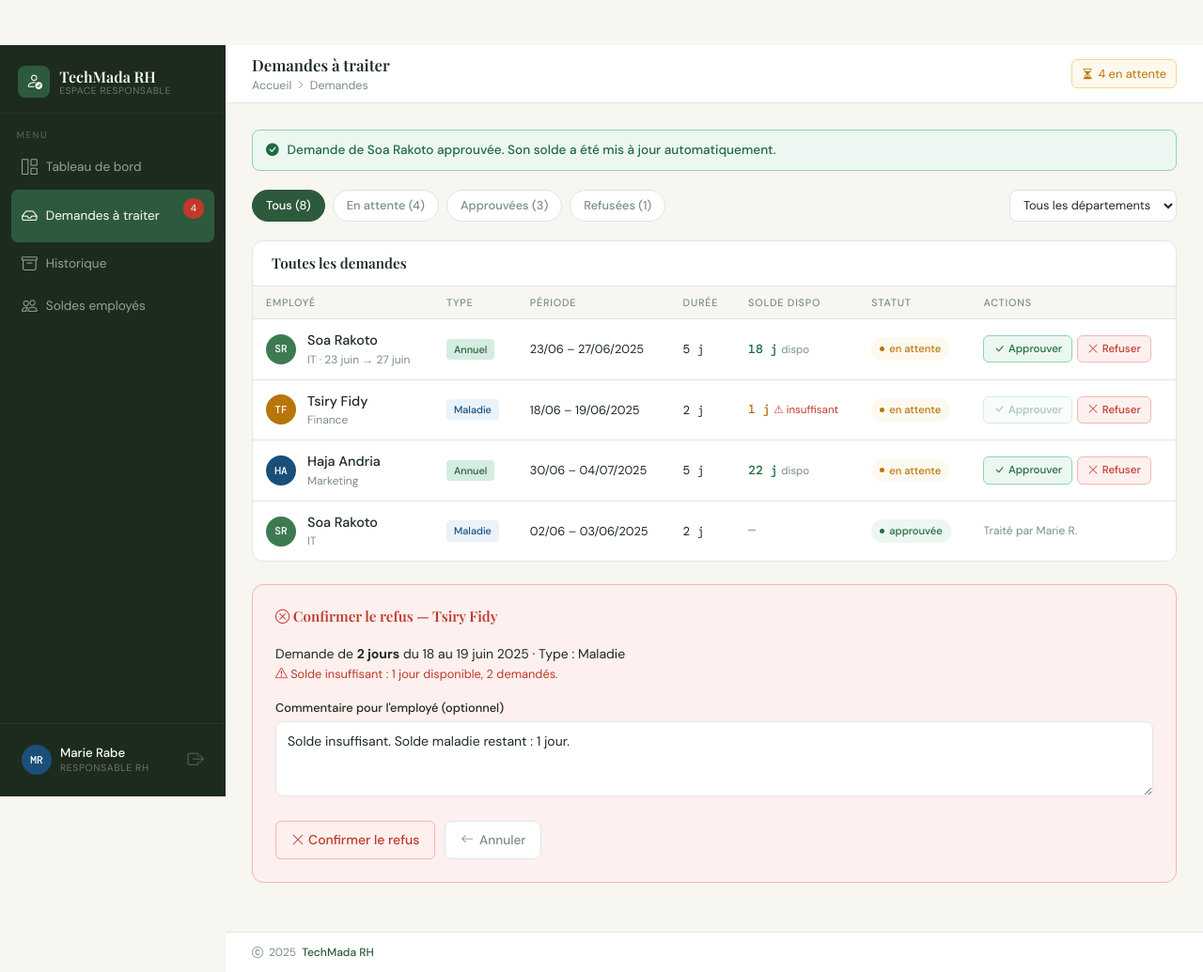
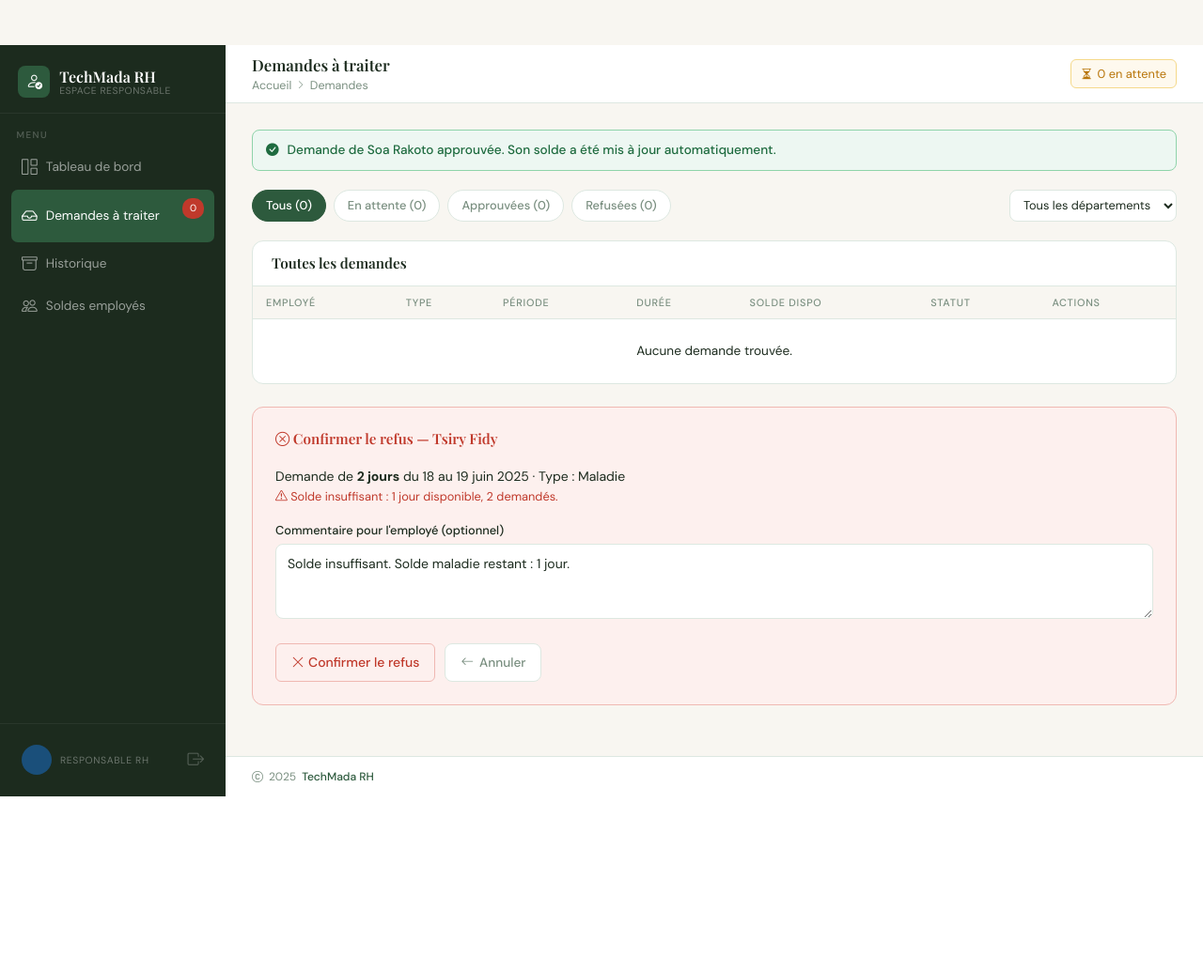
Before and after one commit to nyandomm6-crypto/entreprise-techMada, a CodeIgniter 4 app: the page made by app/Views/rh/listDemande.php in a window 1280 px wide. Shown: the whole page at 94% size. After the commit the page ends 848 px from the top, so only its background shows below. Run offline with PHP 8.4 and a stand-in for CodeIgniter, Linux system fonts and the light colour scheme; the template is opened without the code that fills it, so the values that code supplies are empty; some libraries are stand-ins or nearby versions.

Commit message:
Update listDemande.php

```diff
--- a/app/Views/rh/listDemande.php
+++ b/app/Views/rh/listDemande.php
@@ -1,6 +1,58 @@
 <?= $this->extend('layouts/app') ?>
 
 <?= $this->section('content') ?>
+<?php
+$demandes = $demandes ?? [];
+$employe = $employe ?? [];
+$nbDemandes = count($demandes);
+$nbEnAttente = count(array_filter($demandes, static fn ($d) => in_array(strtolower($d['statut'] ?? ''), ['en attente', 'en_attente'], true)));
+$nbValidees = count(array_filter($demandes, static fn ($d) => in_array(strtolower($d['statut'] ?? ''), ['validé', 'valide', 'approuvée', 'approuvee'], true)));
+$nbRefusees = count(array_filter($demandes, static fn ($d) => in_array(strtolower($d['statut'] ?? ''), ['refusé', 'refuse'], true)));
+
+$formatDate = static function (?string $date): string {
+    if (empty($date)) {
+        return '-';
+    }
+
+    return date('d/m/Y', strtotime($date));
+};
+
+$initiales = static function (array $demande): string {
+    return strtoupper(substr($demande['prenom'] ?? '', 0, 1) . substr($demande['nom'] ?? '', 0, 1));
+};
+
+$statutClass = static function (string $statut): string {
+    $statut = strtolower($statut);
+
+    if (in_array($statut, ['validé', 'valide', 'approuvée', 'approuvee'], true)) {
+        return 's-approuvee';
+    }
+
+    if (in_array($statut, ['refusé', 'refuse'], true)) {
+        return 's-refusee';
+    }
+
+    return 's-attente';
+};
+
+$statutLibelle = static function (string $statut): string {
+    return str_replace('_', ' ', $statut);
+};
+
+$typeClass = static function (string $type): string {
+    $type = strtolower($type);
+
+    if (str_contains($type, 'maladie')) {
+        return 't-maladie';
+    }
+
+    if (str_contains($type, 'sans')) {
+        return 't-sans-solde';
+    }
+
+    return 't-annuel';
+};
+?>
 <section id="page-liste-rh" style="margin-top:3rem">
 <div class="app-wrap">
 
@@ -15,7 +67,7 @@
       <li>
         <a href="#page-liste-rh" class="active">
           <i class="bi bi-inbox"></i> Demandes à traiter
-          <span class="nav-badge alert">4</span>
+          <span class="nav-badge alert"><?= esc($nbEnAttente) ?></span>
         </a>
       </li>
       <li><a href="#page-liste-rh"><i class="bi bi-archive"></i> Historique</a></li>
@@ -23,8 +75,8 @@
     </ul>
     <div class="sidebar-user">
       <div class="s-user-row">
-        <div class="avatar av-blue">MR</div>
-        <div><div class="user-name">Marie Rabe</div><div class="user-role">Responsable RH</div></div>
+        <div class="avatar av-blue"><?= esc(strtoupper(substr($employe['prenom'] ?? '', 0, 1) . substr($employe['nom'] ?? '', 0, 1))) ?></div>
+        <div><div class="user-name"><?= esc(trim(($employe['prenom'] ?? '') . ' ' . ($employe['nom'] ?? ''))) ?></div><div class="user-role">Responsable RH</div></div>
         <a href="#page-login" style="margin-left:auto;color:rgba(255,255,255,.25);font-size:1.1rem"><i class="bi bi-box-arrow-right"></i></a>
       </div>
     </div>
@@ -38,7 +90,7 @@
       </div>
       <div class="topbar-actions">
         <span style="font-size:.8rem;color:var(--muted);background:var(--warn-bg);border:1px solid var(--warn-br);border-radius:6px;padding:5px 10px;display:flex;align-items:center;gap:5px;color:var(--warn)">
-          <i class="bi bi-hourglass-split"></i> 4 en attente
+          <i class="bi bi-hourglass-split"></i> <?= esc($nbEnAttente) ?> en attente
         </span>
       </div>
     </div>
@@ -53,10 +105,10 @@
 
       <!-- Filtre -->
       <div style="display:flex;gap:8px;margin-bottom:1.25rem;flex-wrap:wrap">
-        <button style="padding:6px 14px;border-radius:20px;font-size:.8rem;font-weight:500;border:1.5px solid var(--forest);background:var(--forest);color:var(--white);cursor:pointer">Tous (8)</button>
-        <button style="padding:6px 14px;border-radius:20px;font-size:.8rem;font-weight:500;border:1.5px solid var(--border);background:var(--white);color:var(--muted);cursor:pointer">En attente (4)</button>
-        <button style="padding:6px 14px;border-radius:20px;font-size:.8rem;font-weight:500;border:1.5px solid var(--border);background:var(--white);color:var(--muted);cursor:pointer">Approuvées (3)</button>
-        <button style="padding:6px 14px;border-radius:20px;font-size:.8rem;font-weight:500;border:1.5px solid var(--border);background:var(--white);color:var(--muted);cursor:pointer">Refusées (1)</button>
+        <button style="padding:6px 14px;border-radius:20px;font-size:.8rem;font-weight:500;border:1.5px solid var(--forest);background:var(--forest);color:var(--white);cursor:pointer">Tous (<?= esc($nbDemandes) ?>)</button>
+        <button style="padding:6px 14px;border-radius:20px;font-size:.8rem;font-weight:500;border:1.5px solid var(--border);background:var(--white);color:var(--muted);cursor:pointer">En attente (<?= esc($nbEnAttente) ?>)</button>
+        <button style="padding:6px 14px;border-radius:20px;font-size:.8rem;font-weight:500;border:1.5px solid var(--border);background:var(--white);color:var(--muted);cursor:pointer">Approuvées (<?= esc($nbValidees) ?>)</button>
+        <button style="padding:6px 14px;border-radius:20px;font-size:.8rem;font-weight:500;border:1.5px solid var(--border);background:var(--white);color:var(--muted);cursor:pointer">Refusées (<?= esc($nbRefusees) ?>)</button>
         <select class="f-select" style="font-size:.8rem;padding:6px 10px;width:auto;margin-left:auto">
           <option>Tous les départements</option>
           <option>IT</option>
@@ -72,128 +124,52 @@
             <tr><th>Employé</th><th>Type</th><th>Période</th><th>Durée</th><th>Solde dispo</th><th>Statut</th><th>Actions</th></tr>
           </thead>
           <tbody>
+            <?php if (empty($demandes)): ?>
+              <tr>
+                <td colspan="7" class="td-muted" style="text-align:center;padding:1.5rem">Aucune demande trouvée.</td>
+              </tr>
+            <?php endif; ?>
 
             <?php foreach ($demandes as $d): ?>
-                <tr>
+              <?php
+                $soldeDisponible = $d['solde_disponible'];
+                $soldeInsuffisant = $soldeDisponible !== null && $soldeDisponible < $d['nb_jours'];
+                $estEnAttente = in_array(strtolower($d['statut'] ?? ''), ['en attente', 'en_attente'], true);
+              ?>
               <tr>
                 <td>
                   <div class="profile-row">
-                        <div class="avatar av-green" style="width:32px;height:32px;font-size:.7rem">SR</div>
+                    <div class="avatar av-green" style="width:32px;height:32px;font-size:.7rem"><?= esc($initiales($d)) ?></div>
                     <div class="profile-info">
                       <div class="pname"><?= esc($d['nom']) ?> <?= esc($d['prenom']) ?></div>
-                          <div class="pdept">IT · 23 juin → 27 juin</div>
+                      <div class="pdept"><?= esc($d['departement'] ?? '-') ?> · embauché le <?= esc($formatDate($d['date_embauche'] ?? null)) ?></div>
                     </div>
                   </div>
                 </td>
-                    <td><span class="type-badge t-annuel">Annuel</span></td>
-                    <td class="td-muted" style="font-size:.8rem"><?= esc($d['date_debut']) ?> – <?= esc($d['date_fin']) ?></td>
-                    <td class="td-mono">5 j</td>
+                <td><span class="type-badge <?= esc($typeClass($d['type'] ?? '')) ?>"><?= esc($d['type'] ?? '-') ?></span></td>
+                <td class="td-muted" style="font-size:.8rem"><?= esc($formatDate($d['date_debut'])) ?> - <?= esc($formatDate($d['date_fin'])) ?></td>
+                <td class="td-mono"><?= esc($d['nb_jours']) ?> j</td>
                 <td>
-                      <span style="font-family:'DM Mono',monospace;font-size:.82rem;color:var(--success);font-weight:500">18 j</span>
-                      <span style="font-size:.72rem;color:var(--muted)"> dispo</span>
+                  <?php if ($soldeDisponible === null): ?>
+                    <span style="font-family:'DM Mono',monospace;font-size:.82rem;color:var(--muted)">-</span>
+                  <?php else: ?>
+                    <span style="font-family:'DM Mono',monospace;font-size:.82rem;color:<?= $soldeInsuffisant ? 'var(--warn)' : 'var(--success)' ?>;font-weight:500"><?= esc($soldeDisponible) ?> j</span>
+                    <span style="font-size:.72rem;color:<?= $soldeInsuffisant ? 'var(--danger)' : 'var(--muted)' ?>"><?= $soldeInsuffisant ? ' insuffisant' : ' dispo' ?></span>
+                  <?php endif; ?>
                 </td>
-                    <td><span class="statut s-attente">en attente</span></td>
+                <td><span class="statut <?= esc($statutClass($d['statut'] ?? '')) ?>"><?= esc($statutLibelle($d['statut'] ?? '-')) ?></span></td>
                 <td>
+                  <?php if ($estEnAttente): ?>
                     <div class="action-btns">
-                        <button class="btn-sm btn-approve"><i class="bi bi-check-lg"></i> Approuver</button>
+                      <button class="btn-sm btn-approve" <?= $soldeInsuffisant ? 'disabled style="opacity:.4;cursor:not-allowed"' : '' ?>><i class="bi bi-check-lg"></i> Approuver</button>
                       <button class="btn-sm btn-refuse"><i class="bi bi-x-lg"></i> Refuser</button>
                     </div>
+                  <?php else: ?>
+                    <span class="td-muted" style="font-size:.75rem">Déjà traité</span>
+                  <?php endif; ?>
                 </td>
               </tr>
-                <tr>
             <?php endforeach; ?>
-
-            <!-- En attente — actions disponibles -->
-            <tr>
-              <td>
-                <div class="profile-row">
-                  <div class="avatar av-green" style="width:32px;height:32px;font-size:.7rem">SR</div>
-                  <div class="profile-info">
-                    <div class="pname">Soa Rakoto</div>
-                    <div class="pdept">IT · 23 juin → 27 juin</div>
-                  </div>
-                </div>
-              </td>
-              <td><span class="type-badge t-annuel">Annuel</span></td>
-              <td class="td-muted" style="font-size:.8rem">23/06 – 27/06/2025</td>
-              <td class="td-mono">5 j</td>
-              <td>
-                <span style="font-family:'DM Mono',monospace;font-size:.82rem;color:var(--success);font-weight:500">18 j</span>
-                <span style="font-size:.72rem;color:var(--muted)"> dispo</span>
-              </td>
-              <td><span class="statut s-attente">en attente</span></td>
-              <td>
-                <div class="action-btns">
-                  <button class="btn-sm btn-approve"><i class="bi bi-check-lg"></i> Approuver</button>
-                  <button class="btn-sm btn-refuse"><i class="bi bi-x-lg"></i> Refuser</button>
-                </div>
-              </td>
-            </tr>
-            <tr>
-              <td>
-                <div class="profile-row">
-                  <div class="avatar av-amber" style="width:32px;height:32px;font-size:.7rem">TF</div>
-                  <div class="profile-info">
-                    <div class="pname">Tsiry Fidy</div>
-                    <div class="pdept">Finance</div>
-                  </div>
-                </div>
-              </td>
-              <td><span class="type-badge t-maladie">Maladie</span></td>
-              <td class="td-muted" style="font-size:.8rem">18/06 – 19/06/2025</td>
-              <td class="td-mono">2 j</td>
-              <td>
-                <span style="font-family:'DM Mono',monospace;font-size:.82rem;color:var(--warn);font-weight:500">1 j</span>
-                <span style="font-size:.72rem;color:var(--danger)"> ⚠ insuffisant</span>
-              </td>
-              <td><span class="statut s-attente">en attente</span></td>
-              <td>
-                <div class="action-btns">
-                  <button class="btn-sm btn-approve" disabled style="opacity:.4;cursor:not-allowed"><i class="bi bi-check-lg"></i> Approuver</button>
-                  <button class="btn-sm btn-refuse"><i class="bi bi-x-lg"></i> Refuser</button>
-                </div>
-              </td>
-            </tr>
-            <tr>
-              <td>
-                <div class="profile-row">
-                  <div class="avatar av-blue" style="width:32px;height:32px;font-size:.7rem">HA</div>
-                  <div class="profile-info">
-                    <div class="pname">Haja Andria</div>
-                    <div class="pdept">Marketing</div>
-                  </div>
-                </div>
-              </td>
-              <td><span class="type-badge t-annuel">Annuel</span></td>
-              <td class="td-muted" style="font-size:.8rem">30/06 – 04/07/2025</td>
-              <td class="td-mono">5 j</td>
-              <td>
-                <span style="font-family:'DM Mono',monospace;font-size:.82rem;color:var(--success);font-weight:500">22 j</span>
-                <span style="font-size:.72rem;color:var(--muted)"> dispo</span>
-              </td>
-              <td><span class="statut s-attente">en attente</span></td>
-              <td>
-                <div class="action-btns">
-                  <button class="btn-sm btn-approve"><i class="bi bi-check-lg"></i> Approuver</button>
-                  <button class="btn-sm btn-refuse"><i class="bi bi-x-lg"></i> Refuser</button>
-                </div>
-              </td>
-            </tr>
-            <!-- Déjà traitées -->
-            <tr>
-              <td>
-                <div class="profile-row">
-                  <div class="avatar av-green" style="width:32px;height:32px;font-size:.7rem">SR</div>
-                  <div class="profile-info"><div class="pname">Soa Rakoto</div><div class="pdept">IT</div></div>
-                </div>
-              </td>
-              <td><span class="type-badge t-maladie">Maladie</span></td>
-              <td class="td-muted" style="font-size:.8rem">02/06 – 03/06/2025</td>
-              <td class="td-mono">2 j</td>
-              <td><span style="font-family:'DM Mono',monospace;font-size:.82rem;color:var(--muted)">—</span></td>
-              <td><span class="statut s-approuvee">approuvée</span></td>
-              <td><span class="td-muted" style="font-size:.75rem">Traité par Marie R.</span></td>
-            </tr>
           </tbody>
         </table>
       </div>
```
Lines whose indentation alone changed are shown as unchanged.
